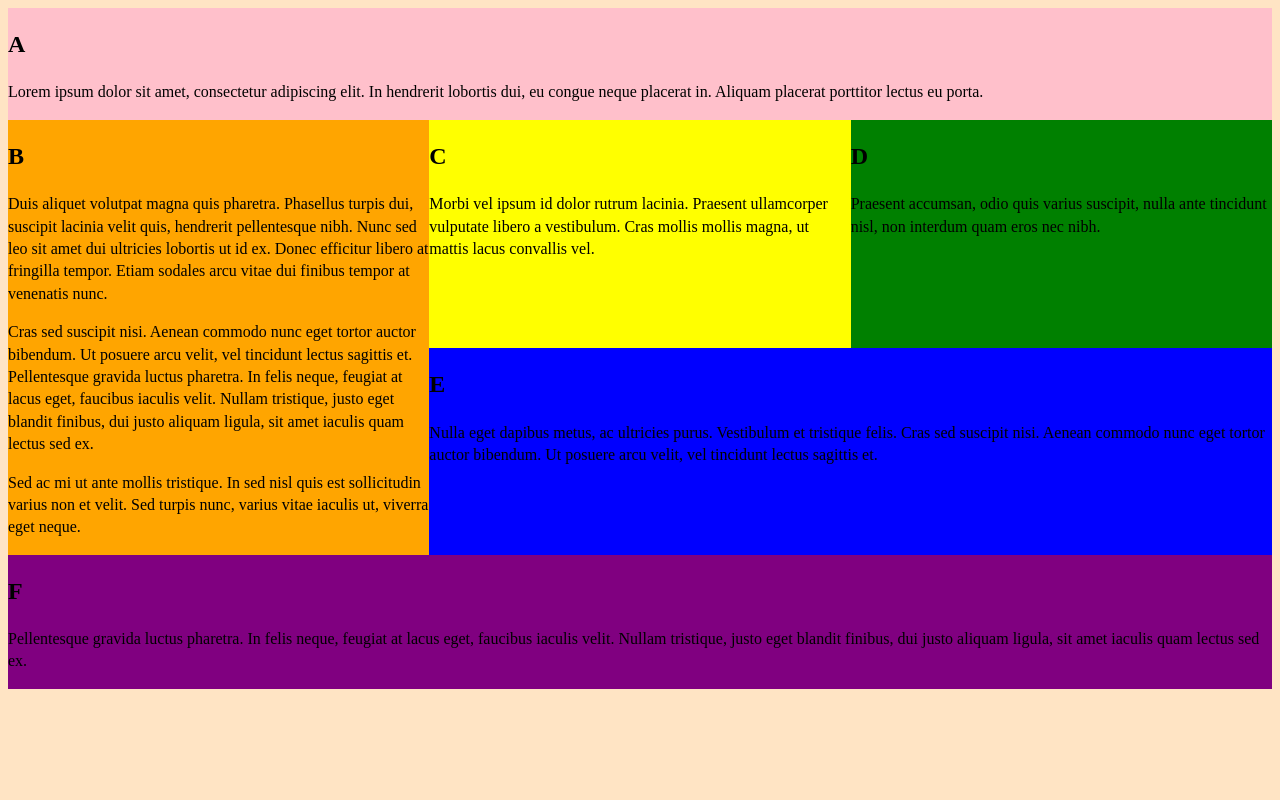
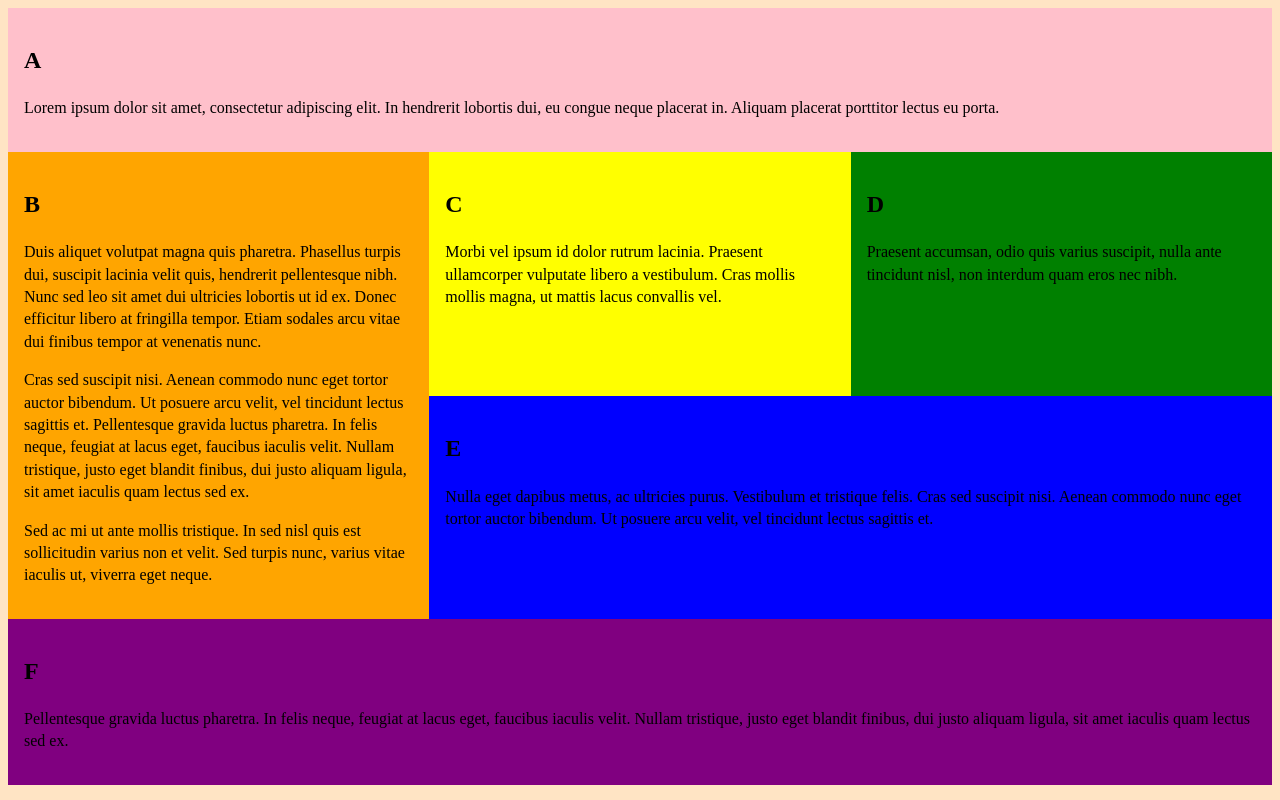
Before and after one commit to KSilver7/comp2081, a plain HTML site: page lab-1/lab-1-css-grid/index.html in a window 1280 px wide. Drawn offline with Linux system fonts and the light colour scheme.

Commit message:
added padding to content

```diff
--- a/lab-1/lab-1-css-grid/css/style.css
+++ b/lab-1/lab-1-css-grid/css/style.css
@@ -11,8 +11,6 @@ html {
     line-height: 1.4;
     color: #000000;
     background-color: bisque;
-    width: auto;
-    height: auto;
     margin: 0;
     padding: 0;
 }
@@ -32,26 +30,32 @@ html {
 header {
     grid-area: header;
     background: pink;
+    padding: 1rem;
 }
 main {
     grid-area: main;
     background: orange;
+    padding: 1rem;
 }
 aside.AC {
     grid-area: AC;
     background: yellow;
+    padding: 1rem;
 }
 aside.AD {
     grid-area: AD;
     background: green;
+    padding: 1rem;
 }
 section {
     grid-area: section;
     background: blue;
+    padding: 1rem;
 }
 footer {
     grid-area: footer;
     background: purple;
+    padding: 1rem;
 }
 
 /* ==========================================================================
```
